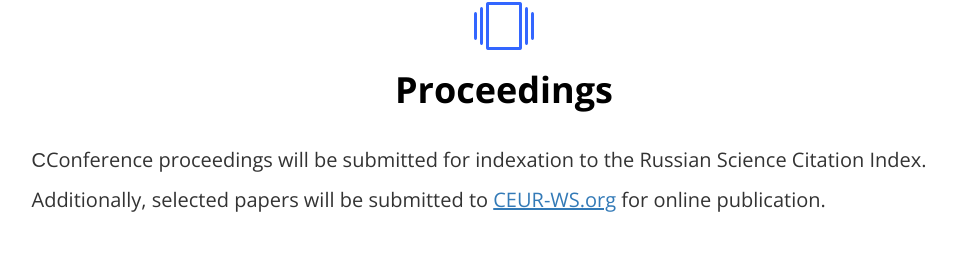
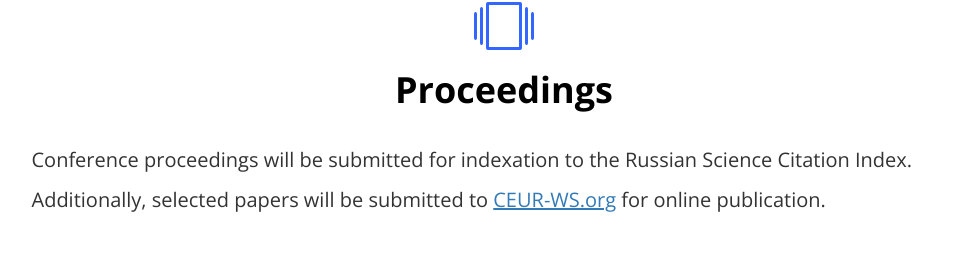
Before and after one commit to seim/cfp2017, a website: page app/index.html in a window 1280 px wide. Shown: the part 4442-4712 px from the top of the page, without its empty margins (136-1110 px from the left). Drawn offline with nearby package versions, Linux system fonts and the light colour scheme.

Commit message:
fix typo in en version

```diff
--- a/app/index.html
+++ b/app/index.html
@@ -142,7 +142,7 @@
             <div class="row __block">
                 <div class="review">
                     <h2 class="title icon __collection">Proceedings</h2>
-                    <p>СConference proceedings will be submitted for indexation to the Russian Science Citation Index. Additionally, selected papers will be submitted to <a href="http://ceur-ws.org/">CEUR-WS.org</a> for online publication.</p>
+                    <p>Conference proceedings will be submitted for indexation to the Russian Science Citation Index. Additionally, selected papers will be submitted to <a href="http://ceur-ws.org/">CEUR-WS.org</a> for online publication.</p>
                 </div>
             </div>
 
```
